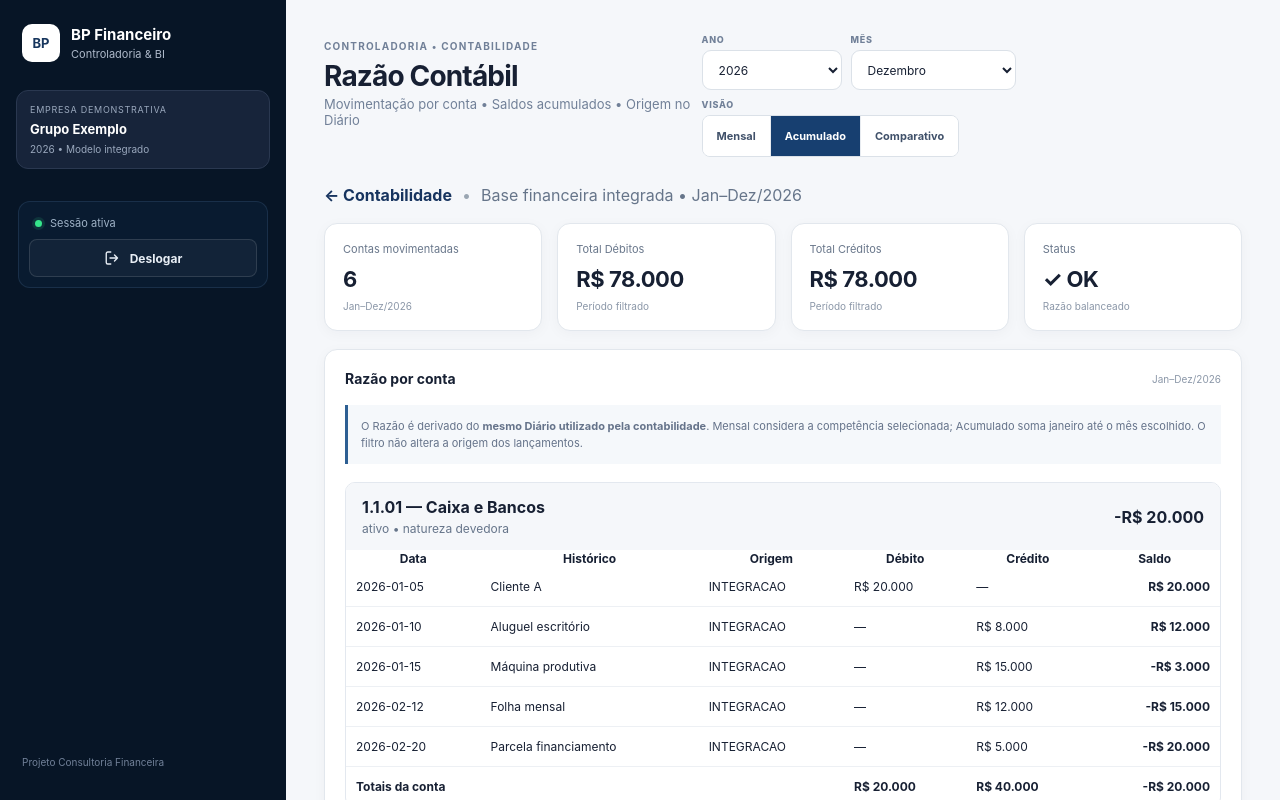
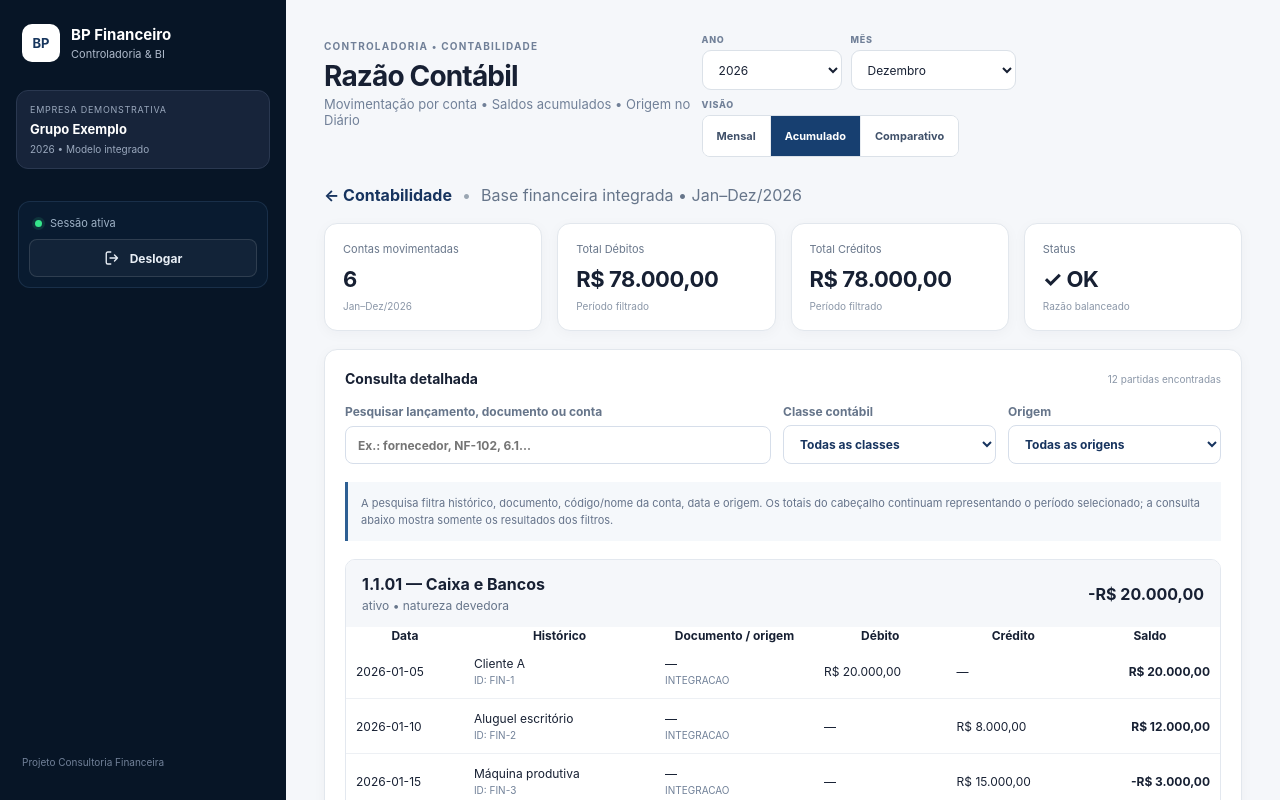
Before and after one commit to cardoso4009-byte/bp-financeiro-bi, a Next.js app: page /razao in a window 1280 px wide. Both pictures are taken after a click on the button "Acumulado". Shown: the top 800 px of the page. Built offline with nearby package versions, Linux system fonts and the light colour scheme.

Commit message:
feat: adiciona pesquisa e filtros ao razao contabil

```diff
--- a/app/razao/page.tsx
+++ b/app/razao/page.tsx
@@ -8,12 +8,16 @@ import { buildLedger } from '@/lib/ledger-engine'
 import ReportPeriodFilter, { type ReportPeriod } from '@/components/report-period-filter'
 import { REPORT_MONTHS, competence } from '@/lib/report-period'
 
-const brl = (n: number) => n.toLocaleString('pt-BR', { style: 'currency', currency: 'BRL', maximumFractionDigits: 0 })
+const brl = (n: number) => n.toLocaleString('pt-BR', { style: 'currency', currency: 'BRL', maximumFractionDigits: 2 })
+const inputStyle: React.CSSProperties = { width: '100%', minWidth: 0, padding: '10px 12px', border: '1px solid #d6deea', borderRadius: 8, background: '#fff', color: '#17345f', font: 'inherit' }
 
 export default function RazaoPage() {
   const [journal, setJournal] = useState<JournalEntry[]>(sampleJournal)
   const [integrated, setIntegrated] = useState(false)
   const [period, setPeriod] = useState<ReportPeriod>({ year: 2026, month: 12, view: 'mensal' })
+  const [search, setSearch] = useState('')
+  const [accountClass, setAccountClass] = useState('todas')
+  const [sourceFilter, setSourceFilter] = useState('todas')
 
   useEffect(() => {
     const result = journalFromLocalStorage()
@@ -34,6 +38,25 @@ export default function RazaoPage() {
   }, [journal, period])
 
   const ledger = useMemo(() => buildLedger(scopedJournal, chartOfAccounts), [scopedJournal])
+  const filteredLedger = useMemo(() => {
+    const normalizedSearch = search.trim().toLocaleLowerCase('pt-BR')
+    return ledger.map(item => {
+      const accountMatches = accountClass === 'todas' || item.account.class === accountClass
+      const movements = item.movements.filter(movement => {
+        const textMatches = !normalizedSearch || [
+          movement.entryId, movement.date, movement.description, movement.document ?? '',
+          item.account.code, item.account.name, movement.source ?? '',
+        ].some(value => value.toLocaleLowerCase('pt-BR').includes(normalizedSearch))
+        const sourceMatches = sourceFilter === 'todas' || movement.source === sourceFilter
+        return textMatches && sourceMatches
+      })
+      const debit = movements.reduce((sum, movement) => sum + movement.debit, 0)
+      const credit = movements.reduce((sum, movement) => sum + movement.credit, 0)
+      const lastMovement = movements[movements.length - 1]
+      return { ...item, movements, debit, credit, balance: lastMovement?.balance ?? 0, accountMatches }
+    }).filter(item => item.accountMatches && item.movements.length > 0)
+  }, [ledger, search, accountClass, sourceFilter])
+
   const totalDebit = ledger.reduce((sum, item) => sum + item.debit, 0)
   const totalCredit = ledger.reduce((sum, item) => sum + item.credit, 0)
   const balanced = Math.abs(totalDebit - totalCredit) < 0.01
@@ -64,12 +87,35 @@ export default function RazaoPage() {
       </div>
 
       <section className="panel wide">
-        <div className="panel-title"><h2>Razão por conta</h2><span>{label}</span></div>
-        <div className="note">O Razão é derivado do <strong>mesmo Diário utilizado pela contabilidade</strong>. Mensal considera a competência selecionada; Acumulado soma janeiro até o mês escolhido. O filtro não altera a origem dos lançamentos.</div>
+        <div className="panel-title"><h2>Consulta detalhada</h2><span>{filteredLedger.reduce((sum, item) => sum + item.movements.length, 0)} partidas encontradas</span></div>
+        <div style={{ display: 'grid', gridTemplateColumns: 'minmax(220px, 2fr) repeat(2, minmax(160px, 1fr))', gap: 12, margin: '14px 0 18px' }}>
+          <label style={{ display: 'grid', gap: 6, color: '#66758a', fontSize: 12, fontWeight: 700 }}>
+            Pesquisar lançamento, documento ou conta
+            <input value={search} onChange={event => setSearch(event.target.value)} placeholder="Ex.: fornecedor, NF-102, 6.1..." style={inputStyle} />
+          </label>
+          <label style={{ display: 'grid', gap: 6, color: '#66758a', fontSize: 12, fontWeight: 700 }}>
+            Classe contábil
+            <select value={accountClass} onChange={event => setAccountClass(event.target.value)} style={inputStyle}>
+              <option value="todas">Todas as classes</option>
+              <option value="ativo">Ativo</option><option value="passivo">Passivo</option>
+              <option value="patrimonio">Patrimônio líquido</option><option value="receita">Receita</option>
+              <option value="custo">Custo</option><option value="despesa">Despesa</option>
+            </select>
+          </label>
+          <label style={{ display: 'grid', gap: 6, color: '#66758a', fontSize: 12, fontWeight: 700 }}>
+            Origem
+            <select value={sourceFilter} onChange={event => setSourceFilter(event.target.value)} style={inputStyle}>
+              <option value="todas">Todas as origens</option>
+              <option value="INTEGRACAO">Integração</option><option value="MANUAL">Manual</option><option value="IMPORTACAO">Importação</option>
+            </select>
+          </label>
+        </div>
+        <div className="note">A pesquisa filtra histórico, documento, código/nome da conta, data e origem. Os totais do cabeçalho continuam representando o período selecionado; a consulta abaixo mostra somente os resultados dos filtros.</div>
 
-        {ledger.map(item => (
+        {filteredLedger.length === 0 && <div className="note" style={{ marginTop: 16 }}>Nenhuma partida encontrada. Ajuste os filtros e tente novamente.</div>}
+        {filteredLedger.map(item => (
           <div key={item.account.code} style={{ marginTop: 18, border: '1px solid #e3e8ef', borderRadius: 10, overflow: 'hidden' }}>
-            <div style={{ display: 'flex', justifyContent: 'space-between', alignItems: 'center', padding: '14px 16px', background: '#f5f7fa' }}>
+            <div style={{ display: 'flex', justifyContent: 'space-between', alignItems: 'center', padding: '14px 16px', background: '#f5f7fa', gap: 16 }}>
               <div>
                 <strong>{item.account.code} — {item.account.name}</strong>
                 <div style={{ fontSize: 12, color: '#66758a', marginTop: 4 }}>{item.account.class} • natureza {item.account.nature}</div>
@@ -78,19 +124,19 @@ export default function RazaoPage() {
             </div>
             <div className="table-wrap">
               <table>
-                <thead><tr><th>Data</th><th>Histórico</th><th>Origem</th><th>Débito</th><th>Crédito</th><th>Saldo</th></tr></thead>
+                <thead><tr><th>Data</th><th>Histórico</th><th>Documento / origem</th><th>Débito</th><th>Crédito</th><th>Saldo</th></tr></thead>
                 <tbody>{item.movements.map((movement, index) => (
                   <tr key={`${movement.entryId}-${index}`}>
                     <td>{movement.date}</td>
-                    <td>{movement.description}</td>
-                    <td>{movement.source ?? '—'}</td>
+                    <td>{movement.description}<small style={{ display: 'block', color: '#718198', marginTop: 3 }}>ID: {movement.entryId}</small></td>
+                    <td>{movement.document ?? '—'}<small style={{ display: 'block', color: '#718198', marginTop: 3 }}>{movement.source ?? 'Origem não informada'}</small></td>
                     <td>{movement.debit ? brl(movement.debit) : '—'}</td>
                     <td>{movement.credit ? brl(movement.credit) : '—'}</td>
                     <td><strong>{brl(movement.balance)}</strong></td>
                   </tr>
                 ))}</tbody>
                 <tfoot><tr>
-                  <td colSpan={3}><strong>Totais da conta</strong></td>
+                  <td colSpan={3}><strong>Totais das partidas exibidas</strong></td>
                   <td><strong>{brl(item.debit)}</strong></td>
                   <td><strong>{brl(item.credit)}</strong></td>
                   <td><strong>{brl(item.balance)}</strong></td>
@@ -103,7 +149,7 @@ export default function RazaoPage() {
 
       <section className="panel">
         <div className="panel-title"><h2>Próximo elo da cadeia</h2><span>Balancete de Verificação</span></div>
-        <div className="note"><strong>Diário → Razão → Balancete → BP + DRE + DFC + DMPL.</strong> O período selecionado agora acompanha a leitura do Razão sem romper a cadeia contábil.</div>
+        <div className="note"><strong>Diário → Razão → Balancete → BP + DRE + DFC + DMPL.</strong> O período selecionado acompanha a leitura do Razão sem romper a cadeia contábil.</div>
       </section>
     </main>
   )
```
